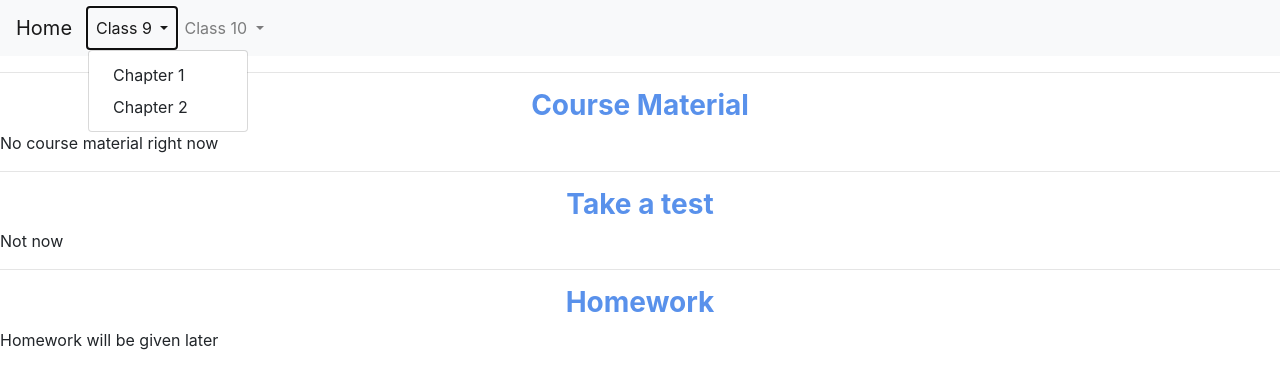
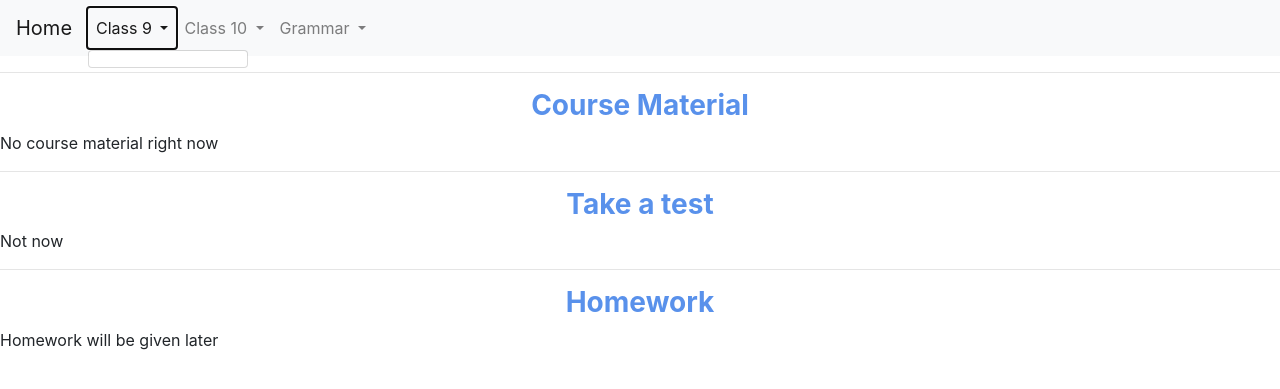
Before and after one commit to dhananjay1438/Online-Learning-Academy, a Flask app: page /teenager_prayer in a window 1280 px wide, after a click on "Class 9". Shown: the top 389 px of the page. Run offline with Flask 2, Linux system fonts and the light colour scheme; some libraries are stand-ins or nearby versions.

Commit message:
Added new item in navbar called 'Grammar' and new topics under it

```diff
--- a/templates/layout.html
+++ b/templates/layout.html
@@ -47,8 +47,8 @@
                                 Class 9
                             </a>
                             <div class="dropdown-menu" aria-labelledby="navbarDropdown">
-                                <a class="dropdown-item" href="#">Chapter 1</a>
-                                <a class="dropdown-item" href="#">Chapter 2</a>
+                                <!-- <a class="dropdown-item" href="#">Chapter 1</a>
+                                <a class="dropdown-item" href="#">Chapter 2</a> -->
                             </div>
                         </li>
                         <li class="nav-item dropdown">
@@ -58,7 +58,17 @@
                             </a>
                             <div class="dropdown-menu" aria-labelledby="navbarDropdown">
                                 <a class="dropdown-item" href="{{url_for('teenager_prayer')}}">A teenager's Prayer</a>
-                                <a class="dropdown-item" href="#">Chapter 2</a>
+                                <a class="dropdown-item" href="{{url_for('be_smart')}}">Be Smart</a>
+                            </div>
+                        </li>
+                        <li class="nav-item dropdown">
+                            <a class="nav-link dropdown-toggle" href="#" id="navbarDropdown" role="button"
+                                data-toggle="dropdown" aria-haspopup="true" aria-expanded="false">
+                                Grammar
+                            </a>
+                            <div class="dropdown-menu" aria-labelledby="navbarDropdown">
+                                <a class="dropdown-item" href="{{url_for('degree_of_comparison')}}">Degree of Comparison</a>
+                                <a class="dropdown-item" href="{{url_for('language_study')}}">Language Study</a>
                             </div>
                         </li>
                     </ul>
```
